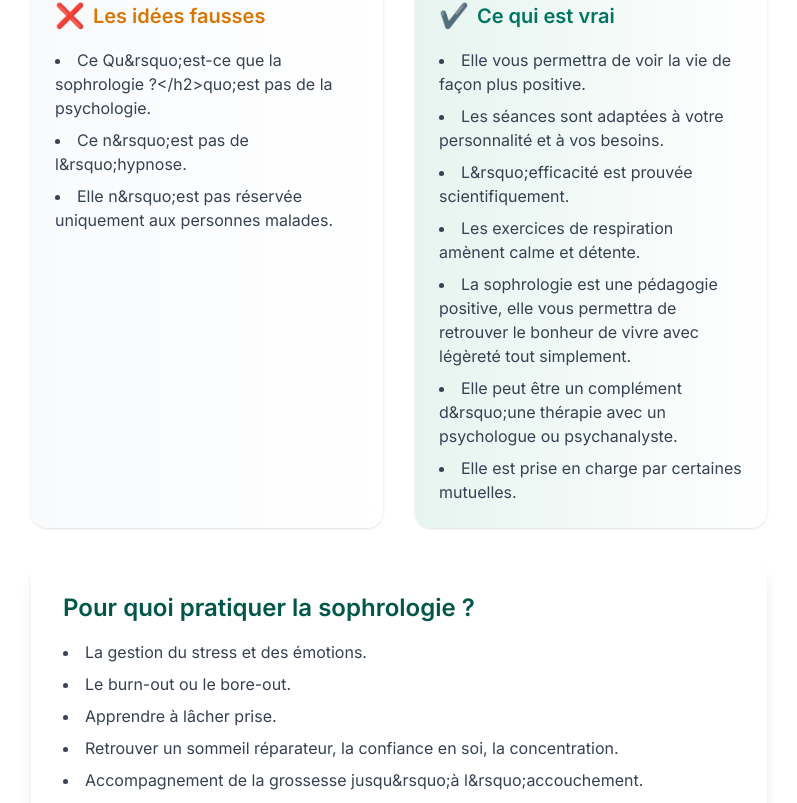
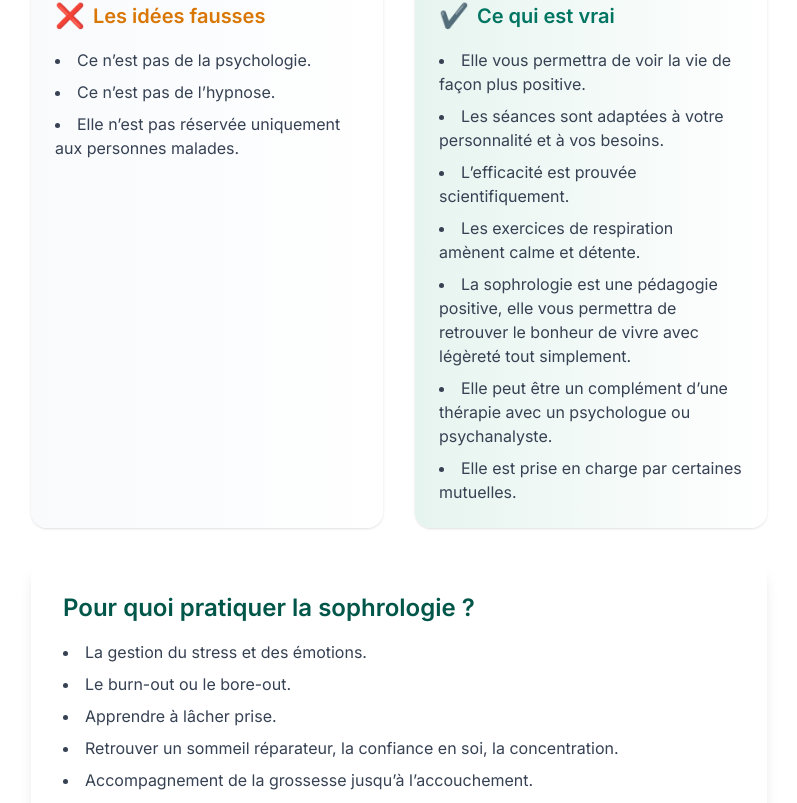
Before and after one commit to sophrologue/nextjs, a Next.js app: page /sophrologie in a window 1280 px wide. Shown: the part 1016-1819 px from the top of the page, without its empty margins (241-1038 px from the left). Built offline with nearby package versions, Linux system fonts and the light colour scheme.

Commit message:
fix: entity displaying on screen fixed by using dangerouslySetInnerHTML attribute

```diff
--- a/src/app/sophrologie/page.tsx
+++ b/src/app/sophrologie/page.tsx
@@ -1,7 +1,7 @@
 import React from 'react';
 
 const faussesIdees = [
-  "Ce              Qu&rsquo;est-ce que la sophrologie ?</h2>quo;est pas de la psychologie.",
+  "Ce n&rsquo;est pas de la psychologie.",
   "Ce n&rsquo;est pas de l&rsquo;hypnose.",
   "Elle n&rsquo;est pas réservée uniquement aux personnes malades.",
 ];
@@ -52,18 +52,15 @@ const SophrologiePage = () => {
         </h1>
       </div>
       <div className="max-w-3xl mx-auto px-4 py-8">
-        <p className="text-lg text-gray-700 mb-6">
-          La sophrologie est une méthode psycho-corporelle qui vise à retrouver un équilibre entre le corps et l&rsquo;esprit.
+        <p className="text-lg text-gray-700 mb-6" dangerouslySetInnerHTML={{ __html: "La sophrologie est une méthode psycho-corporelle qui vise à retrouver un équilibre entre le corps et l&rsquo;esprit." }}>
         </p>
         <div className="max-w-4xl mx-auto py-10">
-          <h1 className="text-4xl font-bold mb-8 text-center text-[#005649] tracking-tight">
-            Qu&rsquo;est-ce que la sophrologie ?
+          <h1 className="text-4xl font-bold mb-8 text-center text-[#005649] tracking-tight" dangerouslySetInnerHTML={{ __html: "Qu&rsquo;est-ce que la sophrologie ?" }}>
           </h1>
           <div className="space-y-8">
             {/* Intro */}
             <div className="bg-white/90 rounded-2xl shadow-lg p-8">
-              <p className="text-lg mb-4">
-                <strong>La sophrologie</strong>, c&rsquo;est avant tout une technique simple, une méthode de développement personnel. Ce sont des exercices à base de respiration qui vont vous permettre dans un premier temps une reconnexion au corps et vous amener vers une détente musculaire et mentale.
+              <p className="text-lg mb-4" dangerouslySetInnerHTML={{ __html: "<strong>La sophrologie</strong>, c&rsquo;est avant tout une technique simple, une méthode de développement personnel. Ce sont des exercices à base de respiration qui vont vous permettre dans un premier temps une reconnexion au corps et vous amener vers une détente musculaire et mentale." }}>
               </p>
               <p className="text-lg mb-4">
                 <span className="font-semibold text-[#007562]">La sophrologie est une pédagogie, un apprentissage dont vous êtes le principal acteur.</span>
@@ -71,11 +68,9 @@ const SophrologiePage = () => {
               <p className="text-lg mb-4">
                 En pratiquant, vous deviendrez autonome et serez capable de répondre à vos besoins concrets dans votre vie quotidienne. À chaque séance, différentes capacités en vous sont travaillées.
               </p>
-              <p className="text-lg mb-4">
-                Elle permet d&rsquo;établir un équilibre, une harmonie entre le corps et l&rsquo;esprit afin d&rsquo;augmenter tous vos potentiels. Vous prendrez conscience de vos propres ressources.
+              <p className="text-lg mb-4" dangerouslySetInnerHTML={{ __html: "Elle permet d&rsquo;établir un équilibre, une harmonie entre le corps et l&rsquo;esprit afin d&rsquo;augmenter tous vos potentiels. Vous prendrez conscience de vos propres ressources." }}>
               </p>
-              <p className="text-lg">
-                La pratique des exercices de sophrologie vous permettra de trouver un bien-être au quotidien selon l&rsquo;objectif que nous aurons défini ensemble.
+              <p className="text-lg" dangerouslySetInnerHTML={{ __html: "La pratique des exercices de sophrologie vous permettra de trouver un bien-être au quotidien selon l&rsquo;objectif que nous aurons défini ensemble." }}>
               </p>
             </div>
 
@@ -87,7 +82,7 @@ const SophrologiePage = () => {
                 </h2>
                 <ul className="list-disc list-inside text-gray-700 space-y-2">
                   {faussesIdees.map((item, idx) => (
-                    <li key={idx}>{item}</li>
+                    <li key={idx} dangerouslySetInnerHTML={{ __html: item }}></li>
                   ))}
                 </ul>
               </div>
@@ -97,7 +92,7 @@ const SophrologiePage = () => {
                 </h2>
                 <ul className="list-disc list-inside text-gray-700 space-y-2">
                   {verites.map((item, idx) => (
-                    <li key={idx}>{item}</li>
+                    <li key={idx} dangerouslySetInnerHTML={{ __html: item }}></li>
                   ))}
                 </ul>
               </div>
@@ -108,7 +103,7 @@ const SophrologiePage = () => {
               <h2 className="text-2xl font-semibold mb-4 text-[#005649]">Pour quoi pratiquer la sophrologie ?</h2>
               <ul className="list-disc list-inside text-gray-700 space-y-2">
                 {applications.map((item, idx) => (
-                  <li key={idx}>{item}</li>
+                  <li key={idx} dangerouslySetInnerHTML={{ __html: item }}></li>
                 ))}
               </ul>
             </div>
@@ -118,7 +113,7 @@ const SophrologiePage = () => {
               <h2 className="text-2xl font-semibold mb-4 text-[#007562]">Les bienfaits de la sophrologie</h2>
               <ul className="list-disc list-inside text-gray-700 space-y-2">
                 {bienfaits.map((item, idx) => (
-                  <li key={idx}>{item}</li>
+                  <li key={idx} dangerouslySetInnerHTML={{ __html: item }}></li>
                 ))}
               </ul>
             </div>
```
